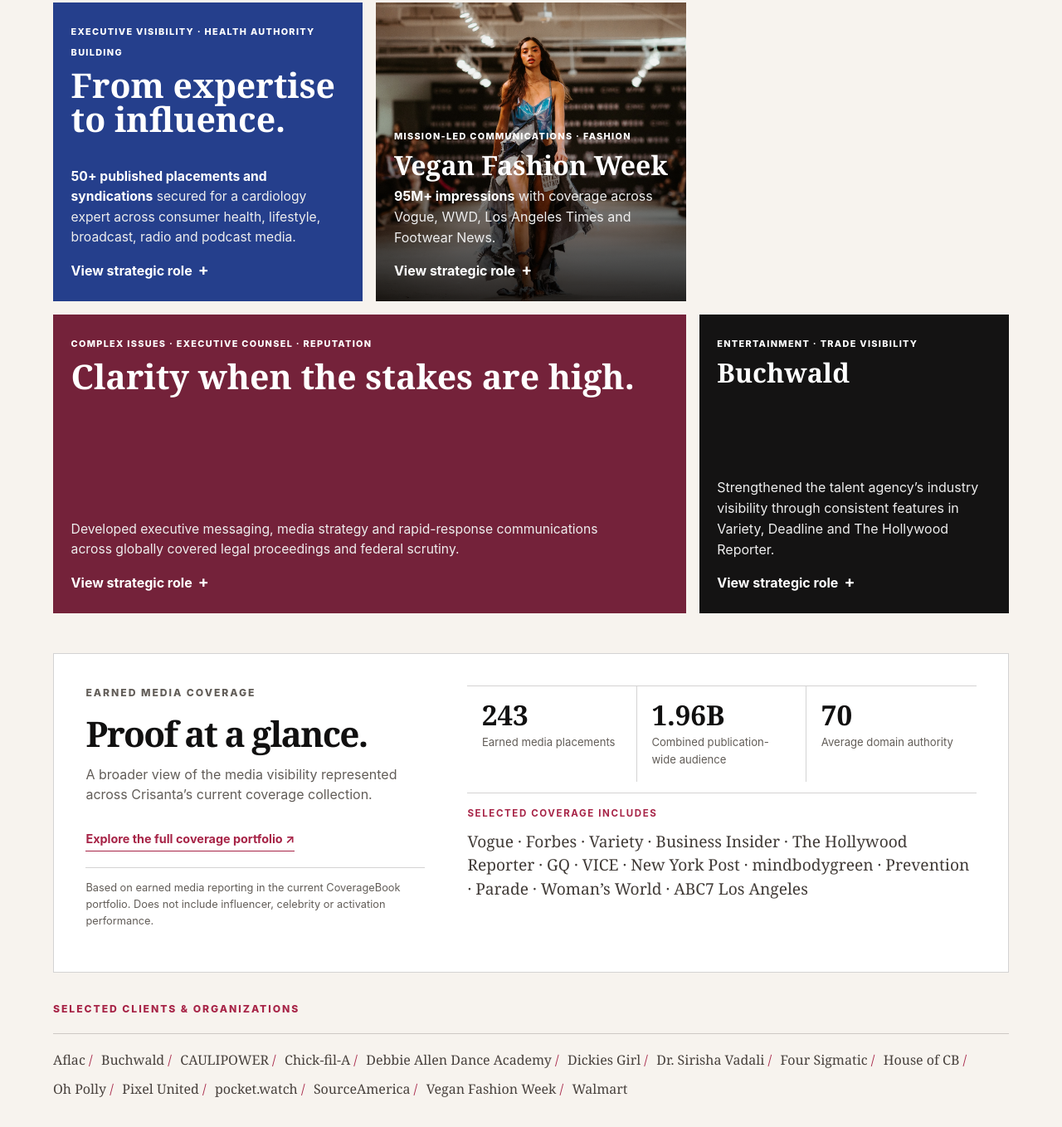
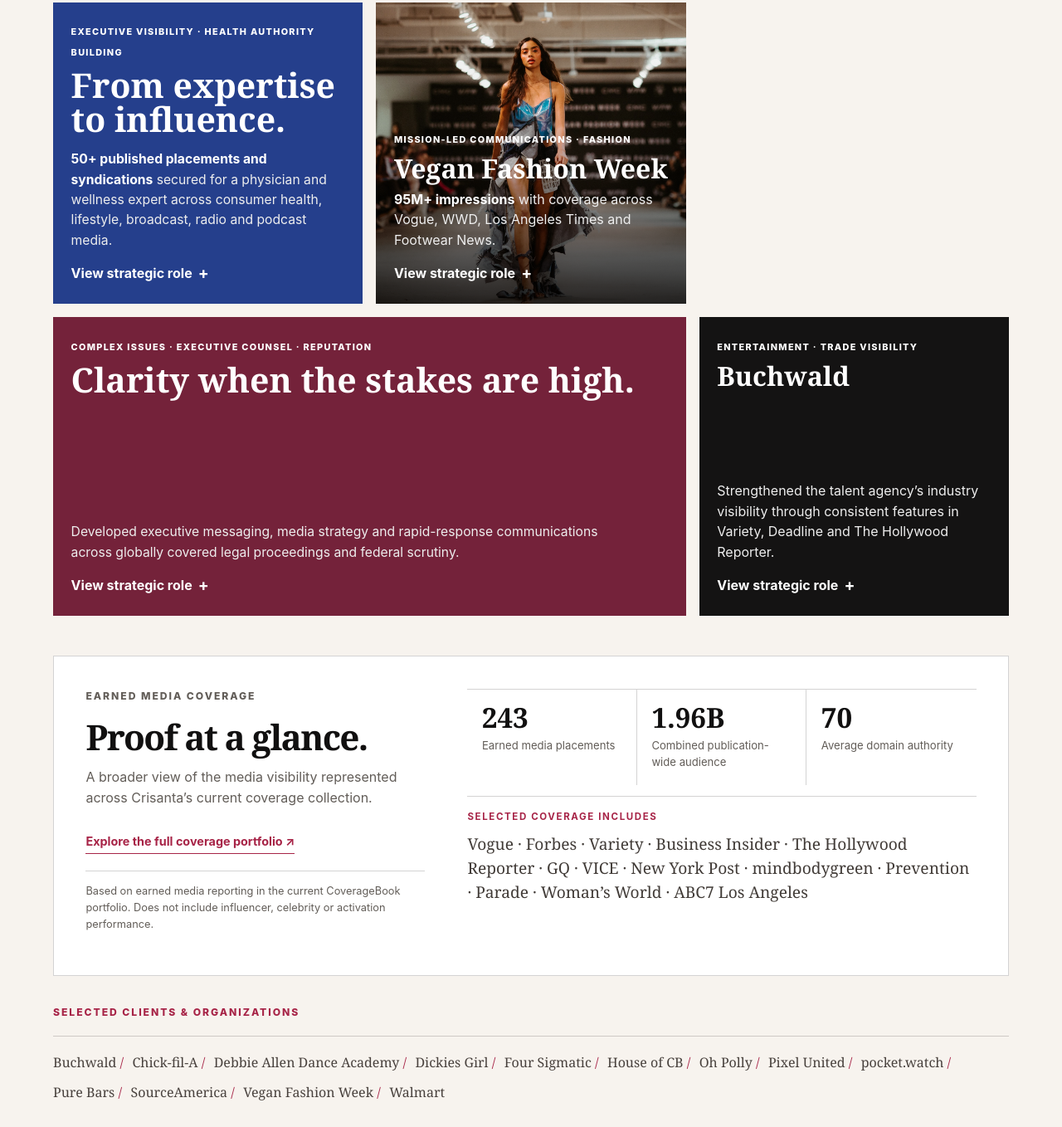
Before and after one commit to Crisanta08/CrisantaWhitePortfolio, a plain HTML site: page index.html in a window 1280 px wide. Shown: the part 2262-3620 px from the top of the page at 83% size. Drawn offline with Linux system fonts and the light colour scheme.

Commit message:
Update client list and expert positioning

```diff
--- a/index.html
+++ b/index.html
@@ -78,13 +78,13 @@
       <div class="case-grid">
         <article class="case wide ohpolly-card" data-category="campaigns"><img src="assets/case-ohpolly-hires.jpg" alt="Kendall Jenner at an Oh Polly collection launch"><div class="case-copy"><span class="case-label">Launch strategy · Influencer visibility · Earned media</span><h3>Oh Polly</h3><p><b>4.7B+ impressions</b> for a collection launch supported by talent visibility and national consumer coverage.</p><button class="campaign-link" type="button" data-dialog="ohpolly-dialog">View campaign</button></div></article>
         <article class="case" data-category="campaigns"><img src="assets/case-dickies.jpg" alt="Sophie Turner wearing Dickies Girl"><div class="case-copy"><span class="case-label">Experiential · Media relations</span><h3>Dickies Girl</h3><p><b>8.3M+ impressions</b> from a Holiday Skate activation, including coverage in Us Weekly and PopSugar.</p><button class="campaign-link" type="button" data-dialog="dickies-dialog">View campaign</button></div></article>
-        <article class="case text-card" data-category="executive"><div class="case-copy"><div><span class="case-label">Executive visibility · Health authority building</span><h3>From expertise to influence.</h3></div><div><p><b>50+ published placements and syndications</b> secured for a cardiology expert across consumer health, lifestyle, broadcast, radio and podcast media.</p><details><summary>View strategic role</summary><p>Built a consistent thought leadership platform by translating clinical expertise into timely, accessible story angles and preparing the expert for opportunities across Prevention, EatingWell, Health, Men’s Journal, KABC Los Angeles and more.</p></details></div></div></article>
+        <article class="case text-card" data-category="executive"><div class="case-copy"><div><span class="case-label">Executive visibility · Health authority building</span><h3>From expertise to influence.</h3></div><div><p><b>50+ published placements and syndications</b> secured for a physician and wellness expert across consumer health, lifestyle, broadcast, radio and podcast media.</p><details><summary>View strategic role</summary><p>Built a consistent thought leadership platform by translating clinical expertise into timely, accessible story angles and preparing the expert for opportunities across Prevention, EatingWell, Health, Men’s Journal, KABC Los Angeles and more.</p></details></div></div></article>
         <article class="case" data-category="campaigns"><img src="assets/case-vfw-hires.jpg" alt="Vegan Fashion Week runway"><div class="case-copy"><span class="case-label">Mission-led communications · Fashion</span><h3>Vegan Fashion Week</h3><p><b>95M+ impressions</b> with coverage across Vogue, WWD, Los Angeles Times and Footwear News.</p><details><summary>View strategic role</summary><p>Positioned a mission-led fashion platform at the intersection of style, sustainability and culture, translating its point of view for both industry and consumer audiences.</p></details></div></article>
         <article class="case wide text-card" data-category="reputation" style="background:#74223a"><div class="case-copy"><div><span class="case-label">Complex issues · Executive counsel · Reputation</span><h3>Clarity when the stakes are high.</h3></div><div><p>Developed executive messaging, media strategy and rapid-response communications across globally covered legal proceedings and federal scrutiny.</p><details><summary>View strategic role</summary><p>Partnered with executives, legal counsel and cross-functional stakeholders to assess reputational risk, respond to intensive media interest and translate complex issues into clear narratives for external audiences.</p></details></div></div></article>
         <article class="case" data-category="campaigns"><div class="case-copy" style="background:#141313;inset:0;display:flex;flex-direction:column;justify-content:space-between"><div><span class="case-label">Entertainment · Trade visibility</span><h3>Buchwald</h3></div><div><p>Strengthened the talent agency’s industry visibility through consistent features in Variety, Deadline and The Hollywood Reporter.</p><details><summary>View strategic role</summary><p>Led proactive entertainment trade outreach, identifying timely agency and talent narratives that sustained visibility across competitive news cycles.</p></details></div></div></article>
       </div>
       <div class="coverage-panel"><div><p class="eyebrow">Earned media coverage</p><h3>Proof at a glance.</h3><p>A broader view of the media visibility represented across Crisanta’s current coverage collection.</p><a class="coverage-link" href="https://share.coveragebook.com/b/efe25fc0666972ba" target="_blank" rel="noopener noreferrer">Explore the full coverage portfolio ↗</a><p class="coverage-note">Based on earned media reporting in the current CoverageBook portfolio. Does not include influencer, celebrity or activation performance.</p></div><div class="coverage-stats"><div class="coverage-stat"><b>243</b><span>Earned media placements</span></div><div class="coverage-stat"><b>1.96B</b><span>Combined publication-wide audience</span></div><div class="coverage-stat"><b>70</b><span>Average domain authority</span></div><div class="outlets"><b>Selected coverage includes</b><p>Vogue · Forbes · Variety · Business Insider · The Hollywood Reporter · GQ · VICE · New York Post · mindbodygreen · Prevention · Parade · Woman’s World · ABC7 Los Angeles</p></div></div></div>
-      <div class="clients"><p class="eyebrow">Selected clients & organizations</p><div class="client-row"><span>Aflac</span><span>Buchwald</span><span>CAULIPOWER</span><span>Chick-fil-A</span><span>Debbie Allen Dance Academy</span><span>Dickies Girl</span><span>Dr. Sirisha Vadali</span><span>Four Sigmatic</span><span>House of CB</span><span>Oh Polly</span><span>Pixel United</span><span>pocket.watch</span><span>SourceAmerica</span><span>Vegan Fashion Week</span><span>Walmart</span></div></div>
+      <div class="clients"><p class="eyebrow">Selected clients & organizations</p><div class="client-row"><span>Buchwald</span><span>Chick-fil-A</span><span>Debbie Allen Dance Academy</span><span>Dickies Girl</span><span>Four Sigmatic</span><span>House of CB</span><span>Oh Polly</span><span>Pixel United</span><span>pocket.watch</span><span>Pure Bars</span><span>SourceAmerica</span><span>Vegan Fashion Week</span><span>Walmart</span></div></div>
     </section>
 
     <section class="about" id="about">
```
